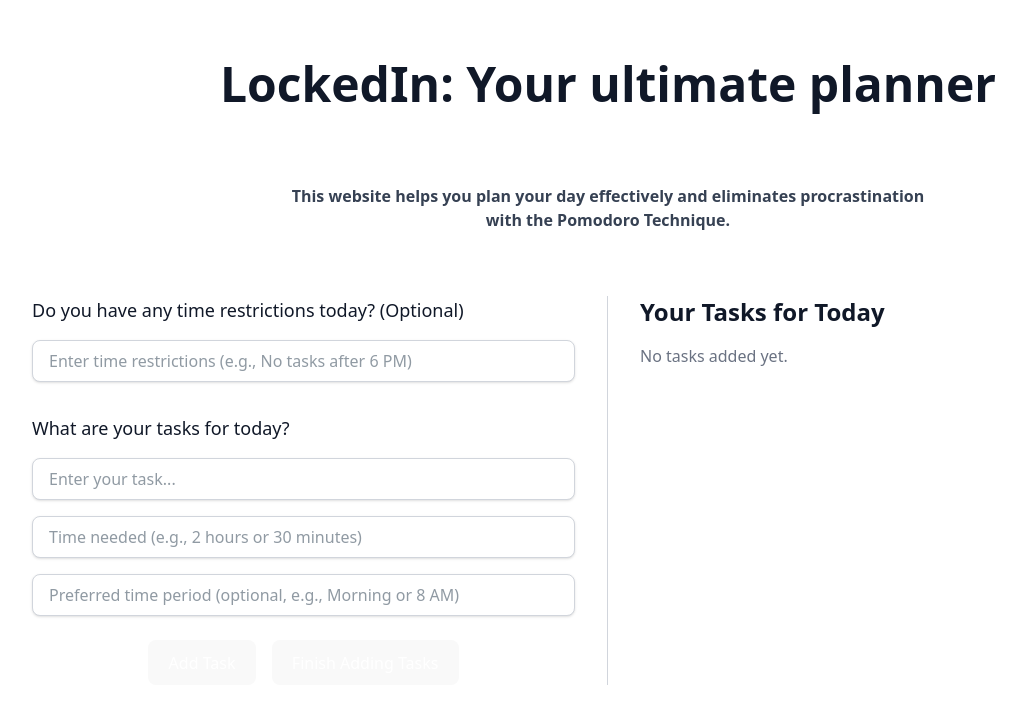
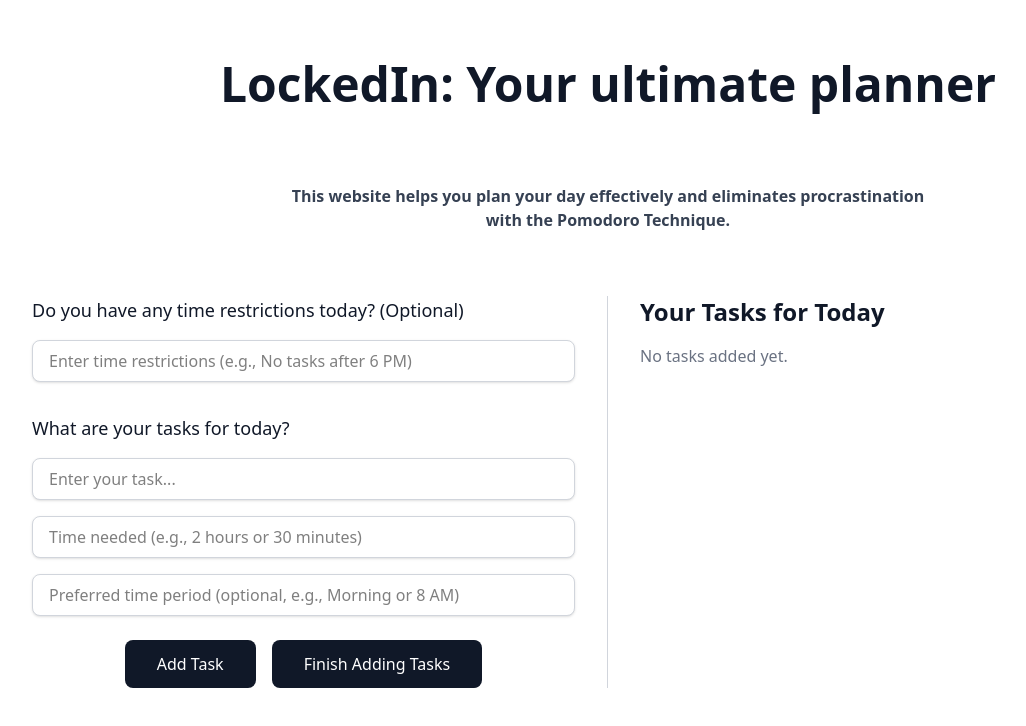
Before and after one commit to devmam999/lghacks-25, a React (Vite) app: page / in a window 1280 px wide. Shown: the top 726 px of the page, without its empty margins (32-1058 px from the left). Built offline with nearby package versions, Linux system fonts and the light colour scheme.

Commit message:
homepage

```diff
--- a/src/index.css
+++ b/src/index.css
@@ -1,68 +1 @@
 @import "tailwindcss";
-
-:root {
-  font-family: system-ui, Avenir, Helvetica, Arial, sans-serif;
-  line-height: 1.5;
-  font-weight: 400;
-
-  color-scheme: light dark;
-  color: rgba(255, 255, 255, 0.87);
-  background-color: #242424;
-
-  font-synthesis: none;
-  text-rendering: optimizeLegibility;
-  -webkit-font-smoothing: antialiased;
-  -moz-osx-font-smoothing: grayscale;
-}
-
-a {
-  font-weight: 500;
-  color: #646cff;
-  text-decoration: inherit;
-}
-a:hover {
-  color: #535bf2;
-}
-
-body {
-  margin: 0;
-  min-width: 320px;
-  min-height: 100vh;
-}
-
-h1 {
-  font-size: 3.2em;
-  line-height: 1.1;
-}
-
-button {
-  border-radius: 8px;
-  border: 1px solid transparent;
-  padding: 0.6em 1.2em;
-  font-size: 1em;
-  font-weight: 500;
-  font-family: inherit;
-  background-color: #1a1a1a;
-  cursor: pointer;
-  transition: border-color 0.25s;
-}
-button:hover {
-  border-color: #646cff;
-}
-button:focus,
-button:focus-visible {
-  outline: 4px auto -webkit-focus-ring-color;
-}
-
-@media (prefers-color-scheme: light) {
-  :root {
-    color: #213547;
-    background-color: #ffffff;
-  }
-  a:hover {
-    color: #747bff;
-  }
-  button {
-    background-color: #f9f9f9;
-  }
-}
--- a/src/pages/Homepage.jsx
+++ b/src/pages/Homepage.jsx
@@ -1,4 +1,31 @@
 import React, { useState } from 'react';
+
+// Popup Component
+const ConfirmationPopup = ({ message, onConfirm, onCancel }) => {
+    return (
+        <div className="fixed inset-0 flex items-center justify-center bg-black bg-opacity-50 z-50">
+            <div className="bg-white dark:bg-gray-800 p-6 rounded-lg shadow-lg">
+                <p className="text-gray-900 dark:text-white mb-4">{message}</p>
+                <div className="flex justify-end space-x-4">
+                    {/* Cancel Button (Red, No Hover Change) */}
+                    <button
+                        className="px-4 py-2 bg-red-500 text-white rounded-lg focus:outline-none hover:scale-105 transition-all duration-300 cursor-pointer"
+                        onClick={onCancel}
+                    >
+                        Cancel
+                    </button>
+                    {/* Confirm Button (Black, Hovers Green) */}
+                    <button
+                        className="px-4 py-2 bg-gray-900 text-white rounded-lg hover:bg-green-600 focus:outline-none hover:scale-105 transition-all duration-300 cursor-pointer"
+                        onClick={onConfirm}
+                    >
+                        Confirm
+                    </button>
+                </div>
+            </div>
+        </div>
+    );
+};
 
 const Homepage = () => {
     // State to manage the task input
@@ -11,6 +38,9 @@ const Homepage = () => {
     // State to manage validation errors
     const [timeError, setTimeError] = useState('');
     const [preferredTimeError, setPreferredTimeError] = useState('');
+
+    // State to manage the confirmation popup
+    const [showConfirmation, setShowConfirmation] = useState(false);
 
     // Function to validate time range (e.g., 2 hours, 30 minutes)
     const validateTimeRange = (input) => {
@@ -58,11 +88,18 @@ const Homepage = () => {
 
     // Function to handle finishing tasks
     const handleFinish = () => {
-        const confirmClear = window.confirm('Are you sure you want to finish and clear all tasks?');
-        if (confirmClear) {
-            setTasks([]); // Clear all tasks
-            alert('All tasks completed!');
-        }
+        setShowConfirmation(true); // Show the confirmation popup
+    };
+
+    // Function to confirm finishing tasks
+    const confirmFinish = () => {
+        setTasks([]); // Clear all tasks
+        setShowConfirmation(false); // Hide the popup
+    };
+
+    // Function to cancel finishing tasks
+    const cancelFinish = () => {
+        setShowConfirmation(false); // Hide the popup
     };
 
     // Function to delete a task
@@ -152,17 +189,17 @@ const Homepage = () => {
 
                             {/* Buttons */}
                             <div className="flex justify-center space-x-4">
-                                {/* Add Task Button (Blue) */}
+                                {/* Add Task Button (Black, Hovers Blue) */}
                                 <button
-                                    className="px-8 py-3 bg-gray-500 text-white rounded-lg hover:bg-gray-600 focus:outline-none focus:ring-2 focus:ring-blue-500 transition-all duration-300 hover:scale-105"
+                                    className="px-8 py-3 bg-gray-900 text-white rounded-lg hover:bg-blue-600 focus:outline-none transition-all duration-300 hover:scale-105 cursor-pointer"
                                     onClick={handleAddTask}
                                 >
                                     Add Task
                                 </button>
 
-                                {/* Finish Button (Green) */}
+                                {/* Finish Button (Black, Hovers Green) */}
                                 <button
-                                    className="px-8 py-3 bg-gray-500 text-white rounded-lg hover:bg-green-600 focus:outline-none focus:ring-2 focus:ring-green-500 transition-all duration-300 hover:scale-105"
+                                    className="px-8 py-3 bg-gray-900 text-white rounded-lg hover:bg-green-600 focus:outline-none transition-all duration-300 hover:scale-105 cursor-pointer"
                                     onClick={handleFinish}
                                 >
                                     Finish Adding Tasks
@@ -216,6 +253,15 @@ const Homepage = () => {
                     </div>
                 </div>
             </div>
+
+            {/* Confirmation Popup */}
+            {showConfirmation && (
+                <ConfirmationPopup
+                    message="Are you sure you want to finish and clear all tasks?"
+                    onConfirm={confirmFinish}
+                    onCancel={cancelFinish}
+                />
+            )}
         </div>
     )
 }
```
